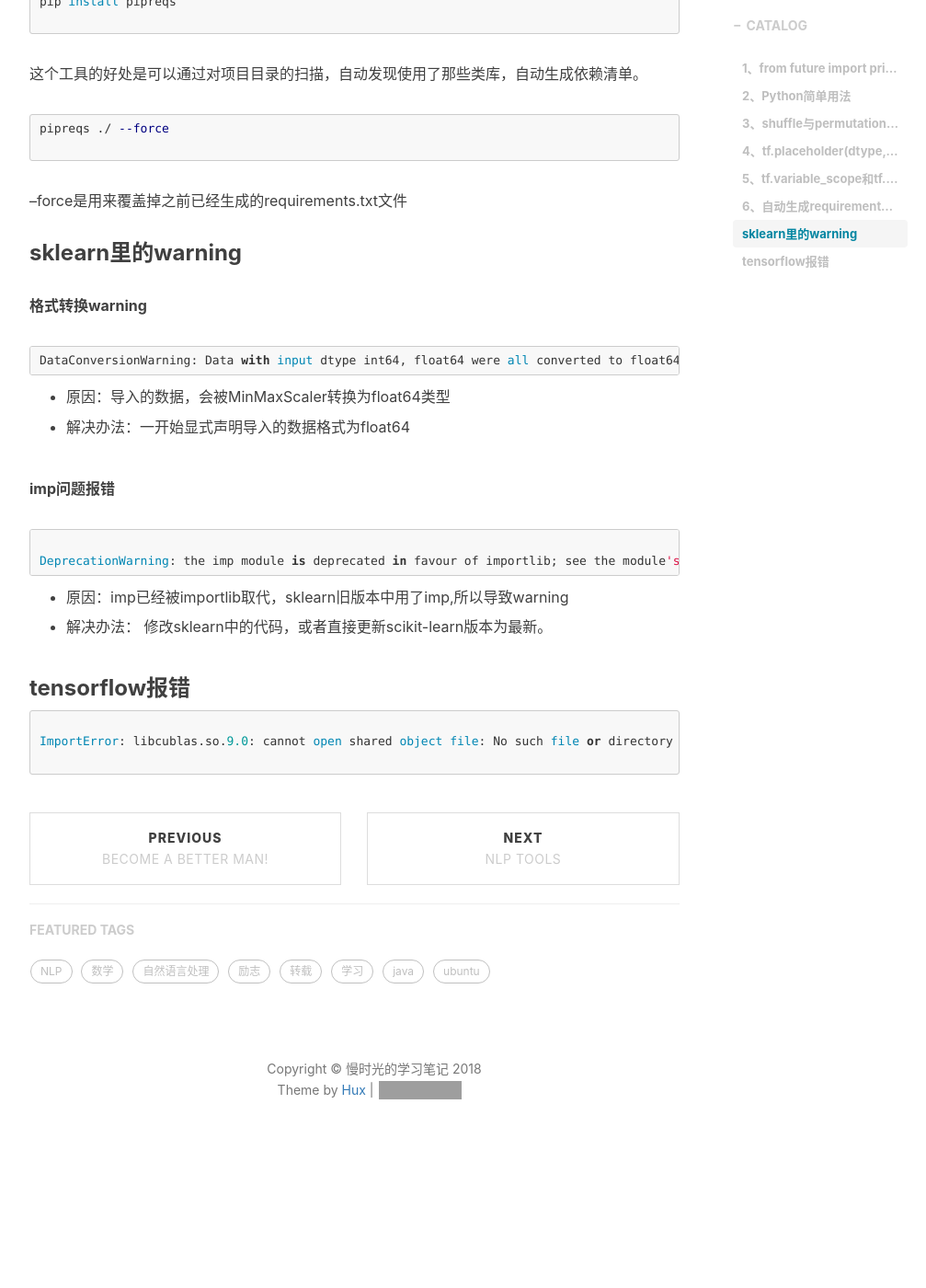
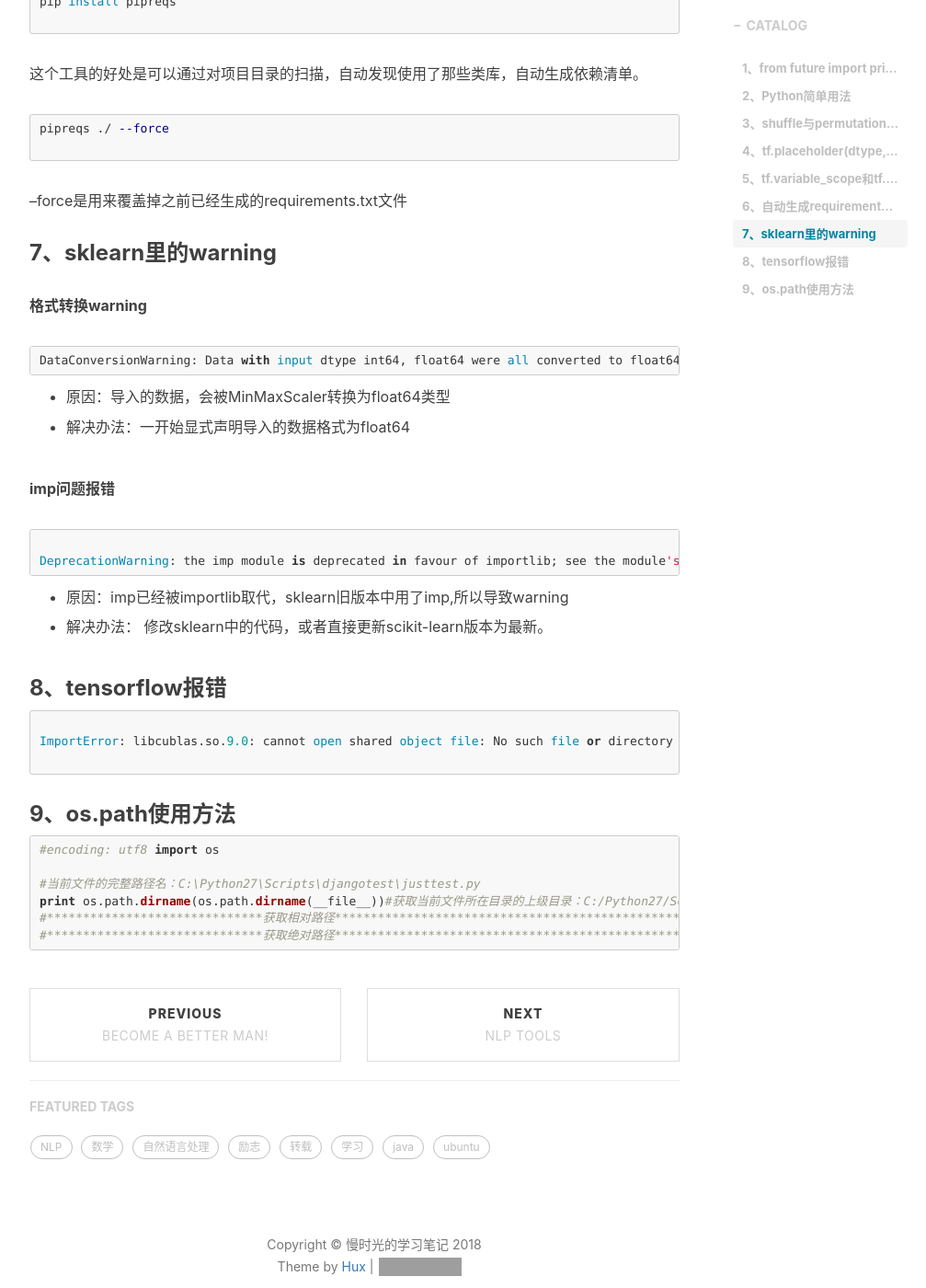
Before and after one commit to msg901216/msg901216.github.io, a Jekyll site: the page built from _posts/2018/python/2018-12-02-notes-python.md, in a window 1280 px wide and 1400 px high, scrolled down 2153 px. Shown: the whole window at 92% size, without its empty margins (233-1240 px from the left). Built offline with Jekyll 4.4.1, drawn with Linux system fonts in a browser that asks for light colours; nearby versions of some CDN libraries; comment, search, counter and statistics services are not loaded; before the commit the page ends 3442 px from its top, so only the background shows below that; grey boxes are pictures that could not be loaded.

Commit message:
Update 2018-12-02-notes-python.md

````diff
--- a/_posts/2018/python/2018-12-02-notes-python.md
+++ b/_posts/2018/python/2018-12-02-notes-python.md
@@ -104,7 +104,7 @@ pipreqs ./ --force
 
 --force是用来覆盖掉之前已经生成的requirements.txt文件
 
-### sklearn里的warning
+### 7、sklearn里的warning
 
 **格式转换warning**
 
@@ -130,10 +130,30 @@ DeprecationWarning: the imp module is deprecated in favour of importlib; see the
 
 * 解决办法： 修改sklearn中的代码，或者直接更新scikit-learn版本为最新。
 
-### tensorflow报错
+### 8、tensorflow报错
 
 ```python
 
 ImportError: libcublas.so.9.0: cannot open shared object file: No such file or directory
 
 ```
+### 9、os.path使用方法
+
+```python
+#encoding: utf8
+import os
+
+#当前文件的完整路径名：C:\Python27\Scripts\djangotest\justtest.py
+
+print os.path.dirname(os.path.dirname(__file__))#获取当前文件所在目录的上级目录：C:/Python27/Scripts
+print os.path.dirname(__file__)#获取当前文件所在目录：C:/Python27/Scripts/djangotest
+print os.getcwd()#获取当前文件目录：C:\Python27\Scripts\djangotest
+print os.path.dirname(r'd:\workspace\R')#获取指定目录的上级目录：d:\workspace
+
+#******************************获取相对路径********************************************************
+print os.path.basename(__file__)#获取当前文件名称:justtest.py
+print os.path.basename(r'd:\workspace\R')#获取指定目录的相对路径，即当前目录名:R
+
+#******************************获取绝对路径********************************************************
+print os.path.abspath(__file__)#获取当前文件的绝对路径：C:\Python27\Scripts\djangotest\justtest.py
+```
````
